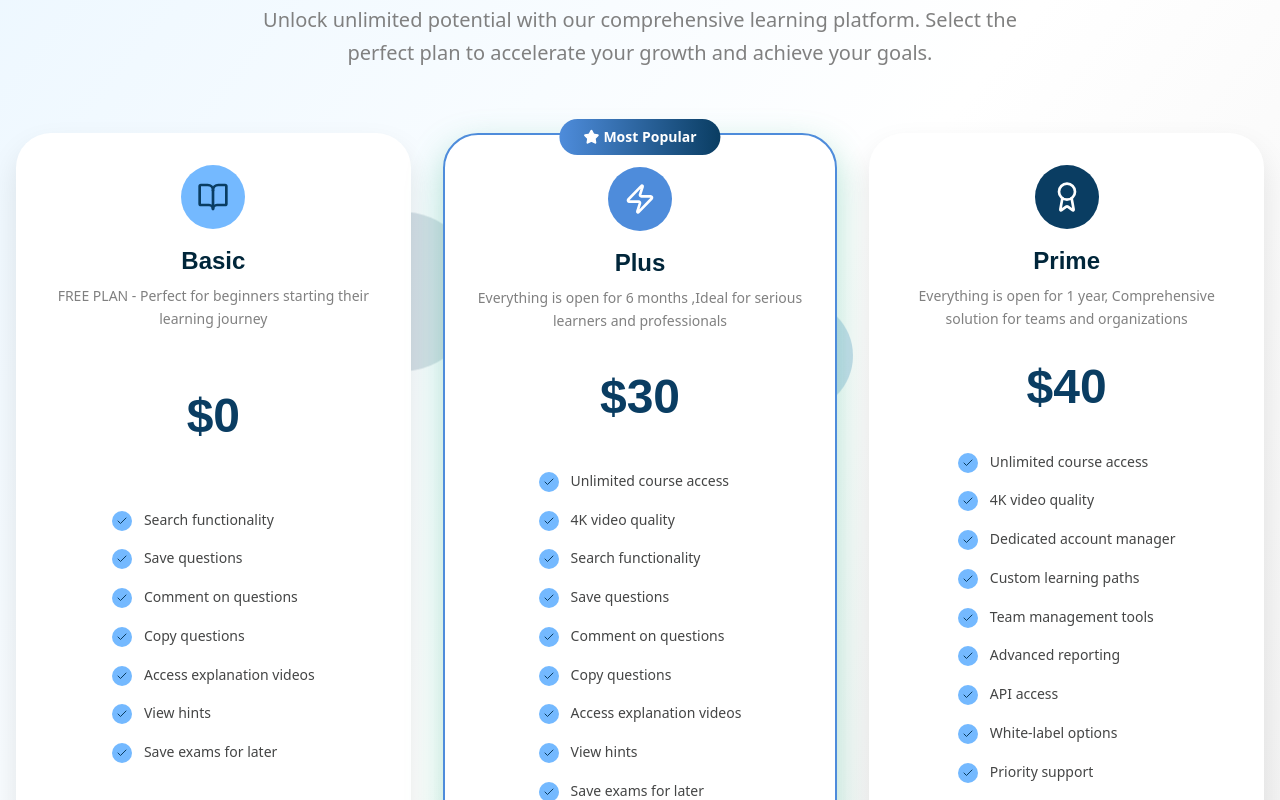
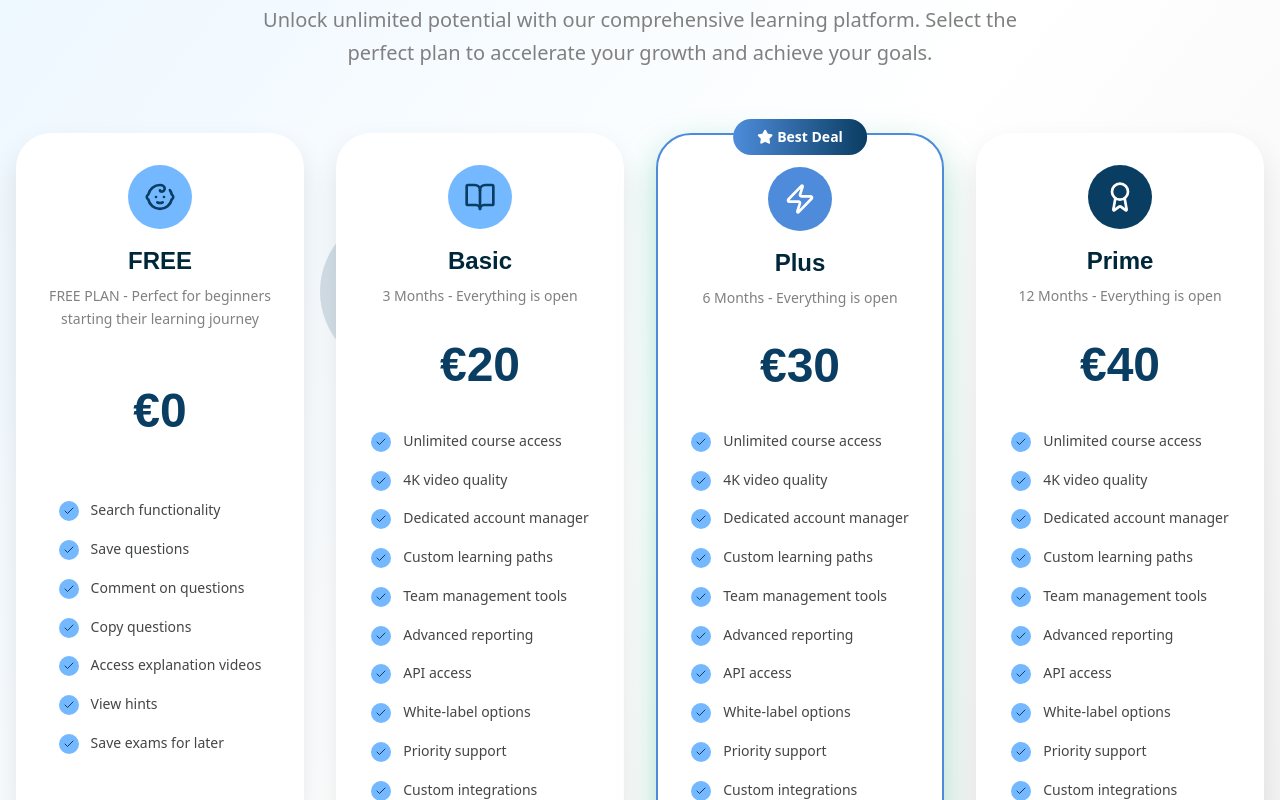
Before and after one commit to LibGdxEngine/krok-frontend-react, a Next.js app: page /plans in a window 1280 px wide. Shown: the part 300-1100 px from the top of the page. Built offline with nearby package versions, Linux system fonts and the light colour scheme; no server answers.

Commit message:
added plans

```diff
--- a/src/pages/components/NavBar.js
+++ b/src/pages/components/NavBar.js
@@ -111,7 +111,7 @@ const NavBar = () => {
                   {t("plans")}
                   <div
                       className={`absolute bottom-0 left-0 w-full h-0.5 bg-gray-300 scale-x-0 group-hover:scale-x-100 transition-transform duration-300 origin-left ${
-                          isActive("/") ? "scale-x-100" : ""
+                          isActive("/plans") ? "scale-x-100" : ""
                       }`}
                   ></div>
               </div>
--- a/src/pages/plans.js
+++ b/src/pages/plans.js
@@ -5,6 +5,7 @@ import {
   Zap,
   BookOpen,
   Users,
+    Baby,
   Award,
   ArrowRight,
   Sparkles,
@@ -17,7 +18,7 @@ export default function SubscriptionPlans() {
 
   const plans = [
       {
-      name: "Basic",
+          name: "FREE",
           description:
               "FREE PLAN - Perfect for beginners starting their learning journey",
           monthlyPrice: 0,
@@ -32,25 +33,48 @@ export default function SubscriptionPlans() {
               "Save exams for later",
           ],
           color: "lightGreen",
+          icon: Baby,
+          popular: false,
+      },
+    {
+      name: "Basic",
+      description:
+        "3 Months - Everything is open",
+      monthlyPrice: 20,
+      yearlyPrice: 290,
+      features: [
+          "Unlimited course access",
+          "4K video quality",
+          "Dedicated account manager",
+          "Custom learning paths",
+          "Team management tools",
+          "Advanced reporting",
+          "API access",
+          "White-label options",
+          "Priority support",
+          "Custom integrations",
+      ],
+      color: "lightGreen",
       icon: BookOpen,
       popular: false,
     },
     {
       name: "Plus",
       description:
-        "Everything is open for 6 months ,Ideal for serious learners and professionals",
+          "6 Months - Everything is open",
       monthlyPrice: 30,
       yearlyPrice: 790,
       features: [
           "Unlimited course access",
           "4K video quality",
-        "Search functionality",
-        "Save questions",
-        "Comment on questions",
-        "Copy questions",
-        "Access explanation videos",
-        "View hints",
-        "Save exams for later",
+          "Dedicated account manager",
+          "Custom learning paths",
+          "Team management tools",
+          "Advanced reporting",
+          "API access",
+          "White-label options",
+          "Priority support",
+          "Custom integrations",
       ],
       color: "greenCard",
       icon: Zap,
@@ -59,7 +83,7 @@ export default function SubscriptionPlans() {
     {
       name: "Prime",
       description:
-        "Everything is open for 1 year, Comprehensive solution for teams and organizations",
+          "12 Months - Everything is open",
       monthlyPrice: 40,
       yearlyPrice: 1490,
       features: [
@@ -117,7 +141,7 @@ export default function SubscriptionPlans() {
         </div>
 
         {/* Plans Grid */}
-        <div className=" grid grid-cols-3 gap-8 max-w-7xl mx-auto">
+        <div className=" grid grid-cols-4  md:grid-cols-1 gap-8 max-w-7xl mx-auto ">
           {plans.map((plan, index) => {
             const IconComponent = plan.icon;
             const price = plan.monthlyPrice;
@@ -139,7 +163,7 @@ export default function SubscriptionPlans() {
                   <div className="absolute -top-4 left-1/2 transform -translate-x-1/2">
                     <div className="bg-gradient-to-r from-greenCard to-darkGreen text-white px-6 py-2 rounded-full text-sm font-semibold flex items-center space-x-1">
                       <Star className="w-4 h-4 fill-current" />
-                      <span>Most Popular</span>
+                      <span>Best Deal</span>
                     </div>
                   </div>
                 )}
@@ -176,7 +200,7 @@ export default function SubscriptionPlans() {
                 <div className="text-center mb-8">
                   <div className="flex items-baseline justify-center mb-2">
                     <span className="text-5xl font-bold font-Poppins text-darkGreen">
-                      ${price}
+                      €{price}
                     </span>
                   </div>
 
```
Lines whose indentation alone changed are shown as unchanged.
